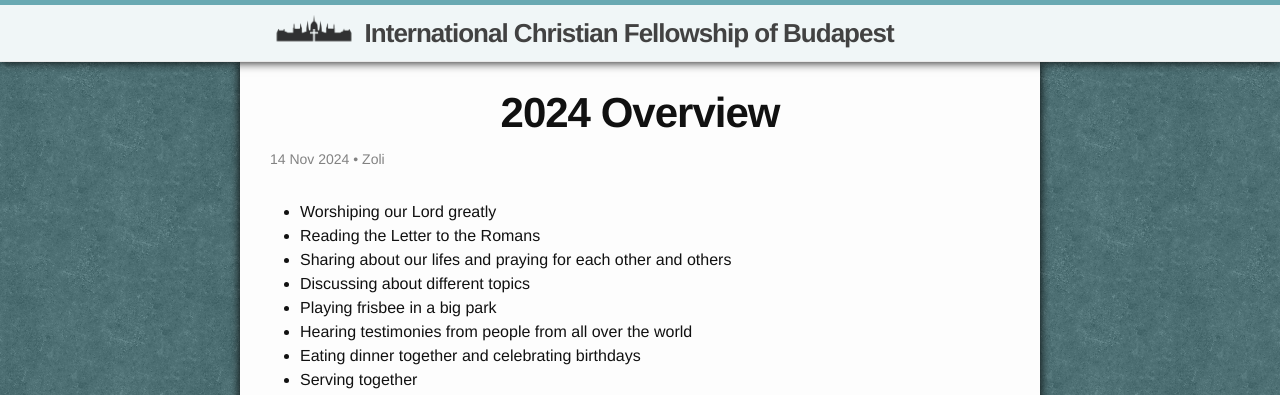
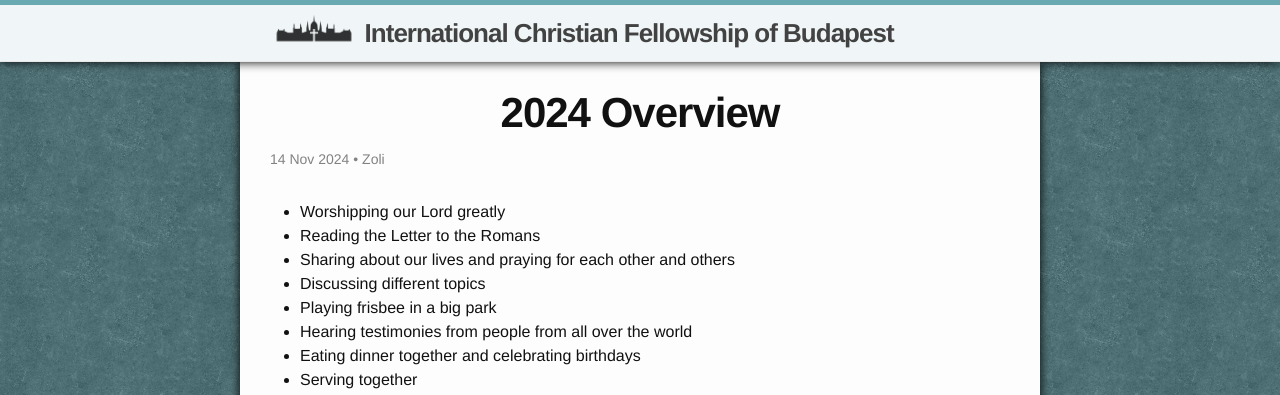
Before and after one commit to sionleroux/icfbudapest.org, a Jekyll site: the page built from _posts/2024-11-14-2024-overview.md, in a window 1280 px wide. Shown: the top 395 px of the page. Built offline with Jekyll 4.4.1, drawn with Linux system fonts in a browser that asks for light colours.

Commit message:
Minor spelling/grammar fixes in the latest post

```diff
--- a/_posts/2024-11-14-2024-overview.md
+++ b/_posts/2024-11-14-2024-overview.md
@@ -5,10 +5,10 @@ author: Zoli
 date: 2024-11-14
 ---
 
-- Worshiping our Lord greatly
+- Worshipping our Lord greatly
 - Reading the Letter to the Romans
-- Sharing about our lifes and praying for each other and others
-- Discussing about different topics
+- Sharing about our lives and praying for each other and others
+- Discussing different topics
 - Playing frisbee in a big park
 - Hearing testimonies from people from all over the world
 - Eating dinner together and celebrating birthdays
```
